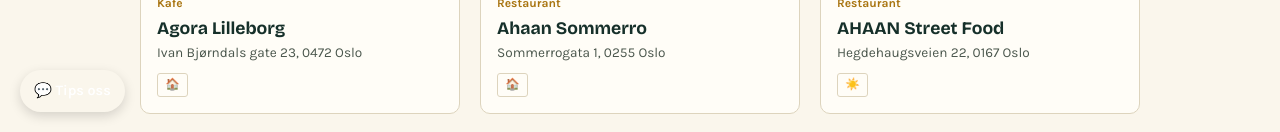
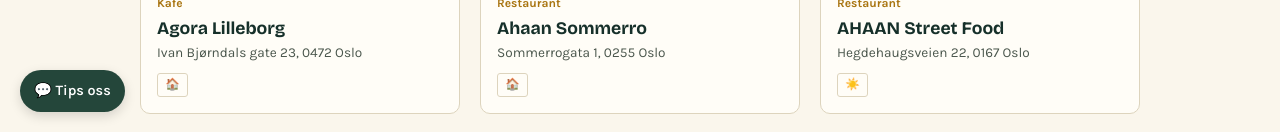
Before and after one commit to preztmo/poteliv-beta, a React (Vite) app: page / in a window 1280 px wide. Shown: the part 668-800 px from the top of the page. Built offline with nearby package versions, Linux system fonts and the light colour scheme.

Commit message:
justert farge i knapp

```diff
--- a/index.css
+++ b/index.css
@@ -554,7 +554,7 @@ font-size: 1rem;
 position: fixed;
 left: 20px;
 bottom: 20px;
-background: var(--color-accent);
+background: var(--color-forest);
 color: white;
 padding: 10px 14px;
 font-size: 0.9rem;
```
